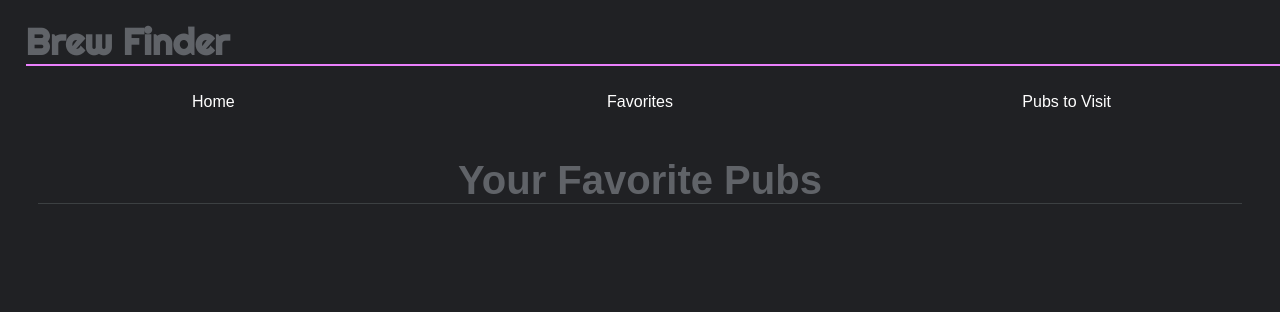
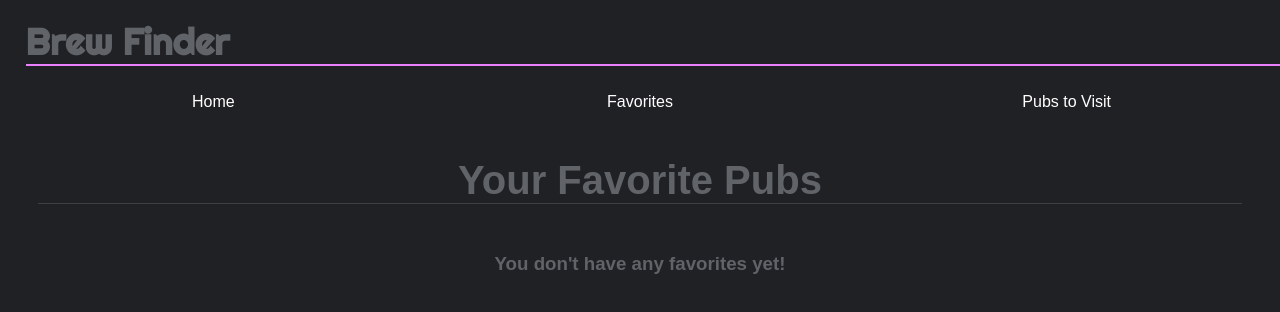
Before and after one commit to collinkallery/brew-finder, a React (Create React App) app: page /favorites in a window 1280 px wide. Shown: the top 312 px of the page. Built offline with nearby package versions, Linux system fonts and the light colour scheme; a web font is replaced by a local one.

Commit message:
Add in error handling if there are no favorites

```diff
--- a/src/components/FavoritesContainer/FavoritesContainer.js
+++ b/src/components/FavoritesContainer/FavoritesContainer.js
@@ -45,6 +45,8 @@ const FavoritesContainer = (props) => {
           key={favorite.id}
           setFavorites={props.setFavorites}
           favorites={props.favorites}
+          setToVisits={props.setToVisits}
+          toVisit={props.toVisit}
         />
       )
     })
@@ -54,7 +56,10 @@ const FavoritesContainer = (props) => {
     <Wrapper>
       <h2>Your Favorite Pubs</h2>
       <FavoriteWrapper>
-        {favoritesToDisplay()}
+        {props.favorites.length === 0 ?
+          <h3>You don't have any favorites yet!</h3> :
+          favoritesToDisplay()
+        }
       </FavoriteWrapper>
     </Wrapper>
   )
```
